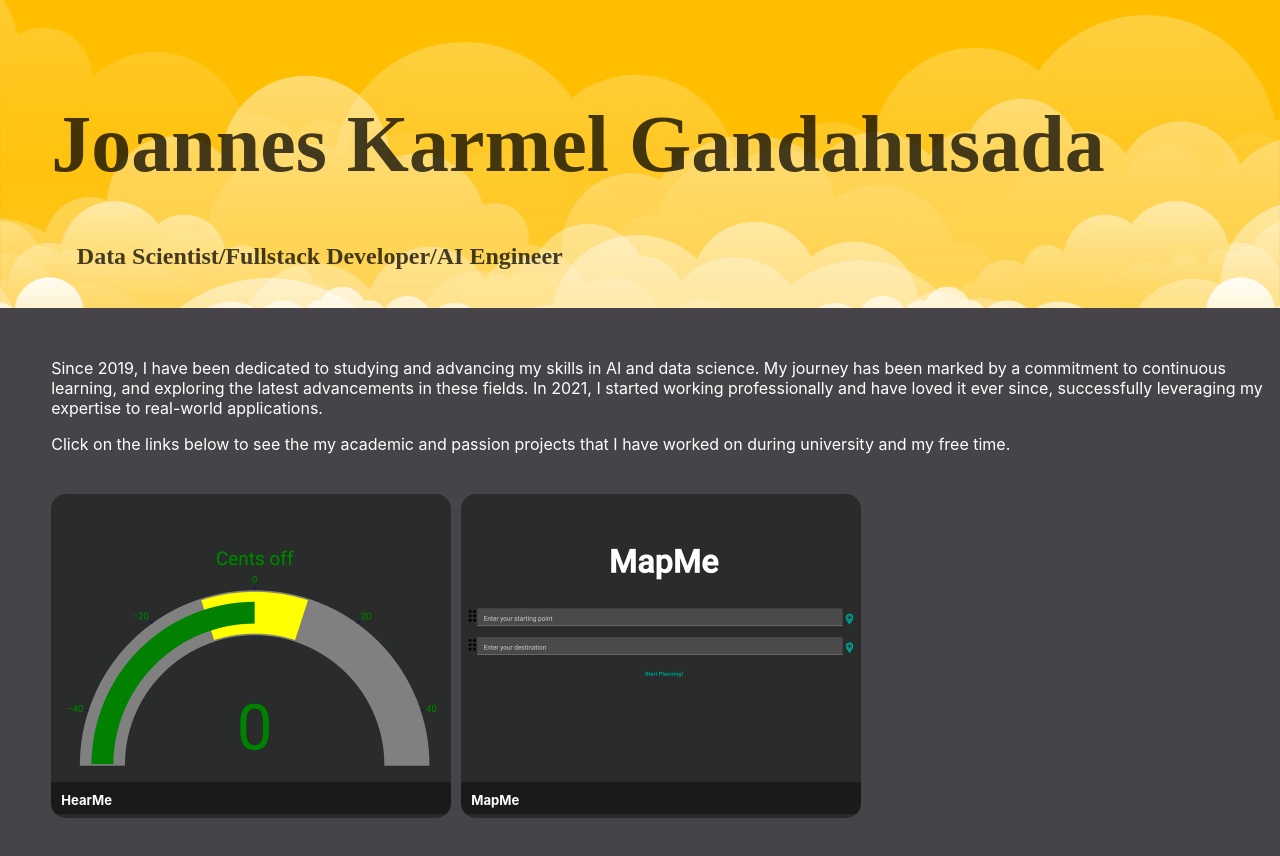
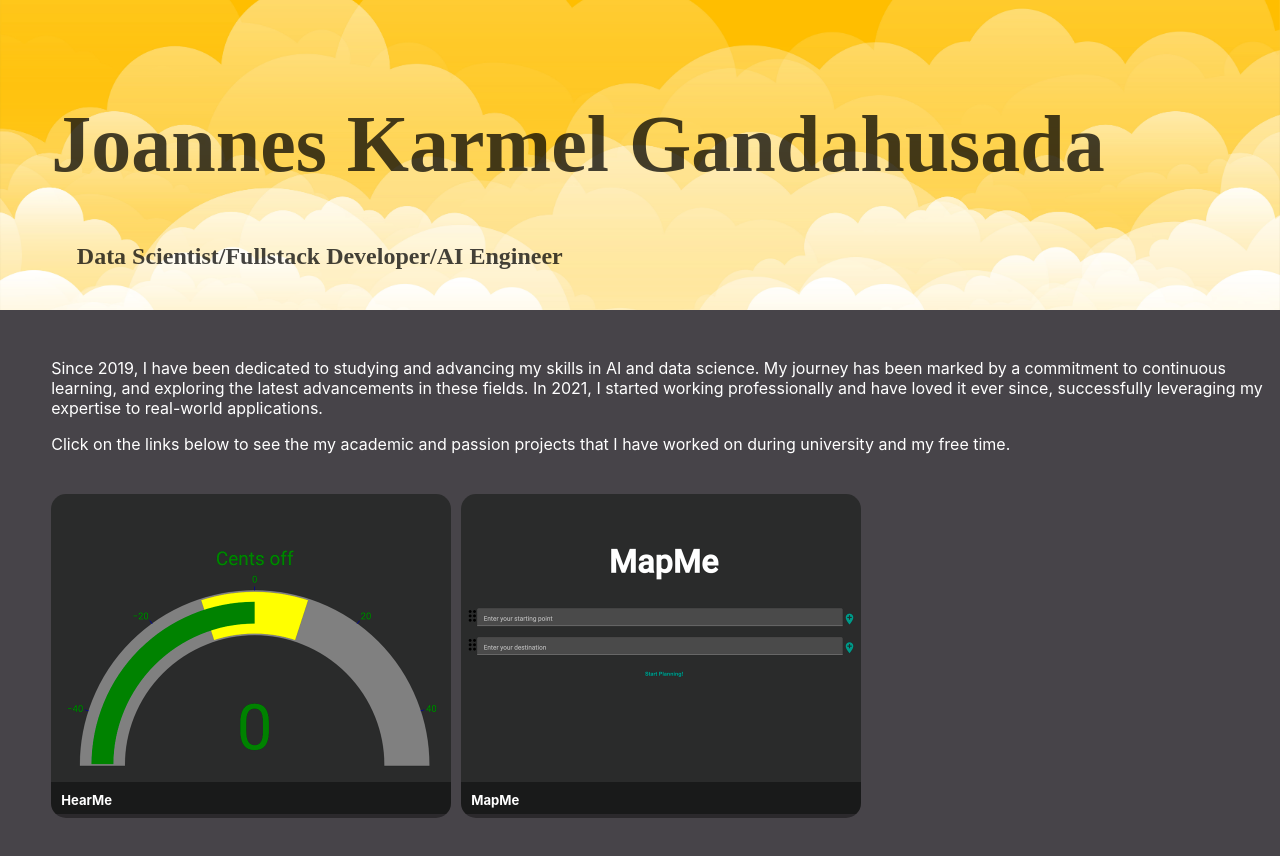
Before and after one commit to kasmello/Portfolio, a React (Create React App) app in the folder portfolio/: page / in a window 1280 px wide. Shown: the top 856 px of the page. Built offline with nearby package versions, Linux system fonts and the light colour scheme.

Commit message:
made background image not move

```diff
--- a/portfolio/src/App.css
+++ b/portfolio/src/App.css
@@ -45,9 +45,11 @@
 }
 
 .Header {
+  position: relative;
   background-image: url("./Yellow\ Cloud.jpg");
   background-size: cover;
-  background-position: center center;
+  background-position: center -300px;
+  background-attachment: fixed;
   color:rgba(0, 0, 0, 0.738);
   /* background-color: #f1ebd8; */
   margin-top: -55px;
```
